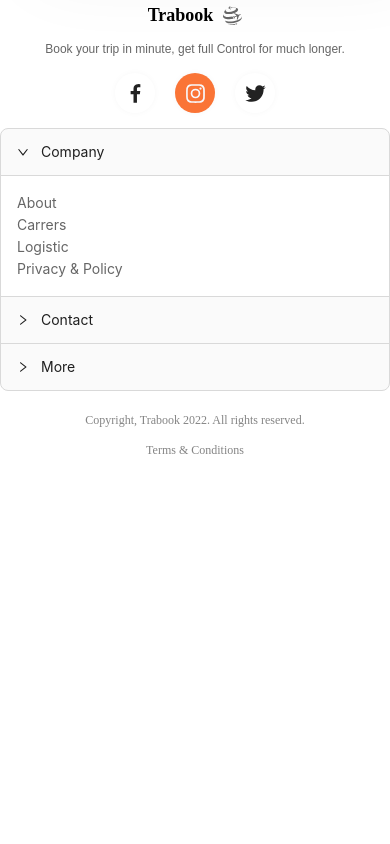
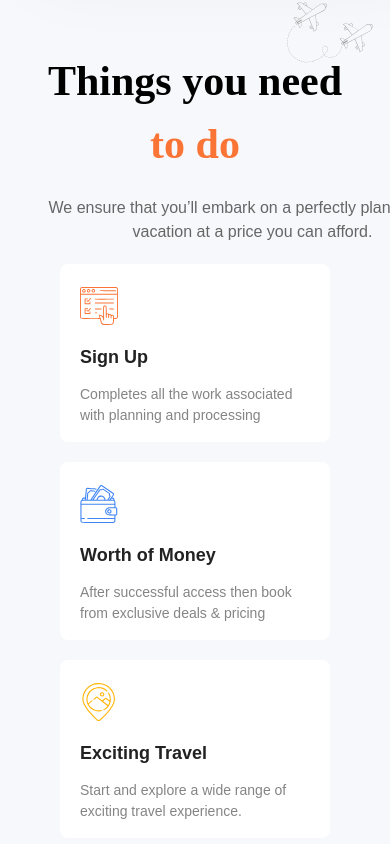
Before and after one commit to Kalixt044/WorkShopFinal, a React (Vite) app in the folder Front/my-project/: page / in a window 390 px wide. Shown: the part 1180-2024 px from the top of the page. Before the commit the page ends 1641 px from the top, so only its background shows below. Built offline with nearby package versions, Linux system fonts and the light colour scheme; a web font is replaced by a local one.

Commit message:
feat: mobile and desktop ThinsgToDo and ThingsCard styles completed

```diff
--- /dev/null
+++ b/Front/my-project/src/components/ThingCard/index.jsx
@@ -0,0 +1,20 @@
+import PropTypes from 'prop-types'
+import './styles.sass'
+
+const ThingCard = ({ details }) => {
+	ThingCard.propTypes = {
+    details: PropTypes.object
+  }
+
+    return (
+			<div className='card'>
+				<img src={details.icon} className='card__image' alt='...' />
+				<div className='card__body'>
+					<h5 className='card__body--title'>{details.title}</h5>
+					<p className='card__body--text'>{details.description}</p>
+				</div>
+			</div>
+    )
+}
+
+export default ThingCard
--- /dev/null
+++ b/Front/my-project/src/components/ThingCard/styles.sass
@@ -0,0 +1,28 @@
+@use '../../styles/_variables' as *
+@use '../../styles/_mixins' as *
+
+.card
+  width: 270px
+  height: 178px
+  padding: 10px 20px
+  background-color: #FFFFFF
+  border-radius: 8px
+  font-family: $font-source-2
+  display: grid
+  align-items: center
+  &__image
+    width: 38px
+    height: 38px
+  &__body
+    width: 100%
+    height: 100%
+    display: grid
+    align-items: center
+    &--title
+      font-size: 1.8rem
+      font-weight: $bold-weight
+      color: $primary-color-black
+    &--text
+      font-size: 1.4rem
+      color: $paragraph-color
+      opacity: 0.8
--- /dev/null
+++ b/Front/my-project/src/components/ThingsToDo/index.jsx
@@ -0,0 +1,23 @@
+import PropTypes from 'prop-types'
+import airplanes from '../../assets/icons/airplanes2.svg'
+import './styles.sass'
+
+const ThingsToDo = ({ children }) => {
+  ThingsToDo.propTypes = {
+    children: PropTypes.array
+  }
+  return (
+    <section className='things'>
+        <div className='info-wrapper'>
+            <img src={airplanes} alt='palmer image' />
+            <h2 className='things__title'>Things you need <span>to do</span></h2>
+            <p className='things__text'>We ensure that you’ll embark on a perfectly planned, safe vacation at a price you can afford.</p>
+        </div>
+        <div className='things__cards-container'>
+          { children }
+        </div>
+    </section>
+  )
+}
+
+export default ThingsToDo
--- /dev/null
+++ b/Front/my-project/src/components/ThingsToDo/styles.sass
@@ -0,0 +1,30 @@
+@use '../../styles/_variables' as *
+@use '../../styles/_mixins' as *
+
+.things
+  width: 100%
+  height: auto
+  background-color: $bg-color
+  padding: 20px
+  .info-wrapper
+    @include infoWrapper(90%, 90px, 90px, -20px, -60px)
+    @media (min-width: $tablet-width)
+      @include infoWrapper(570px, 180px, 130px, -130px, -10px)
+  &__title
+    @include titleStyle
+    font-size: 4.2rem
+    margin-top: 40px
+  &__text
+    @include textStyle
+    font-size: 1.6rem
+    margin-top: 20px
+  &__cards-container
+    width: 100%
+    height: auto
+    margin-top: 20px
+    display: grid
+    justify-content: center
+    gap: 20px
+    @media (min-width: $tablet-width)
+      margin: 40px 0
+      display: flex
--- a/Front/my-project/src/pages/Home/index.jsx
+++ b/Front/my-project/src/pages/Home/index.jsx
@@ -1,11 +1,46 @@
 import Hero from '../../components/Hero'
+import ThingsToDo from '../../components/ThingsToDo'
+import ThingCard from '../../components/ThingCard'
+import signUp from '../../assets/icons/sign-up.svg'
+import money from '../../assets/icons//money.svg'
+import travel from '../../assets/icons/location-things.svg'
+import lineOrange from '../../assets/icons/orange.svg'
+import lineBlue from '../../assets/icons/blue.svg'
+import lineYellow from '../../assets/icons//yellow.svg'
 import './styles.sass'
 
+const thingsToDoList = [
+  {
+    icon: signUp,
+    line: lineOrange,
+    title: 'Sign Up',
+    description: 'Completes all the work associated with planning and processing'
+  },
+  {
+    icon: money,
+    line: lineBlue,
+    title: 'Worth of Money',
+    description: 'After successful access then book from exclusive deals & pricing'
+  },
+  {
+    icon: travel,
+    line: lineYellow,
+    title: 'Exciting Travel',
+    description: 'Start and explore a wide range of exciting travel experience.'
+  }
+]
 
 const Home = () => {
   return (
     <section>
       <Hero />
+      <ThingsToDo>
+        {
+          thingsToDoList.map((item, index) => (
+            <ThingCard key={index} details={item} />
+          ))
+        }
+      </ThingsToDo>
     </section>
   )
 }
--- a/Front/my-project/src/styles/_mixins.sass
+++ b/Front/my-project/src/styles/_mixins.sass
@@ -17,7 +17,7 @@
   font-weight: $regular-weight
   color: $paragraph-color
 
-@mixin infoWrapper($width, $img-w, $img-h, $right)
+@mixin infoWrapper($width, $img-w, $img-h, $right, $top)
   width: $width
   margin: 0 auto
   position: relative
@@ -27,3 +27,4 @@
     object-fit: contain
     position: absolute
     right: $right
+    top: $top
```
